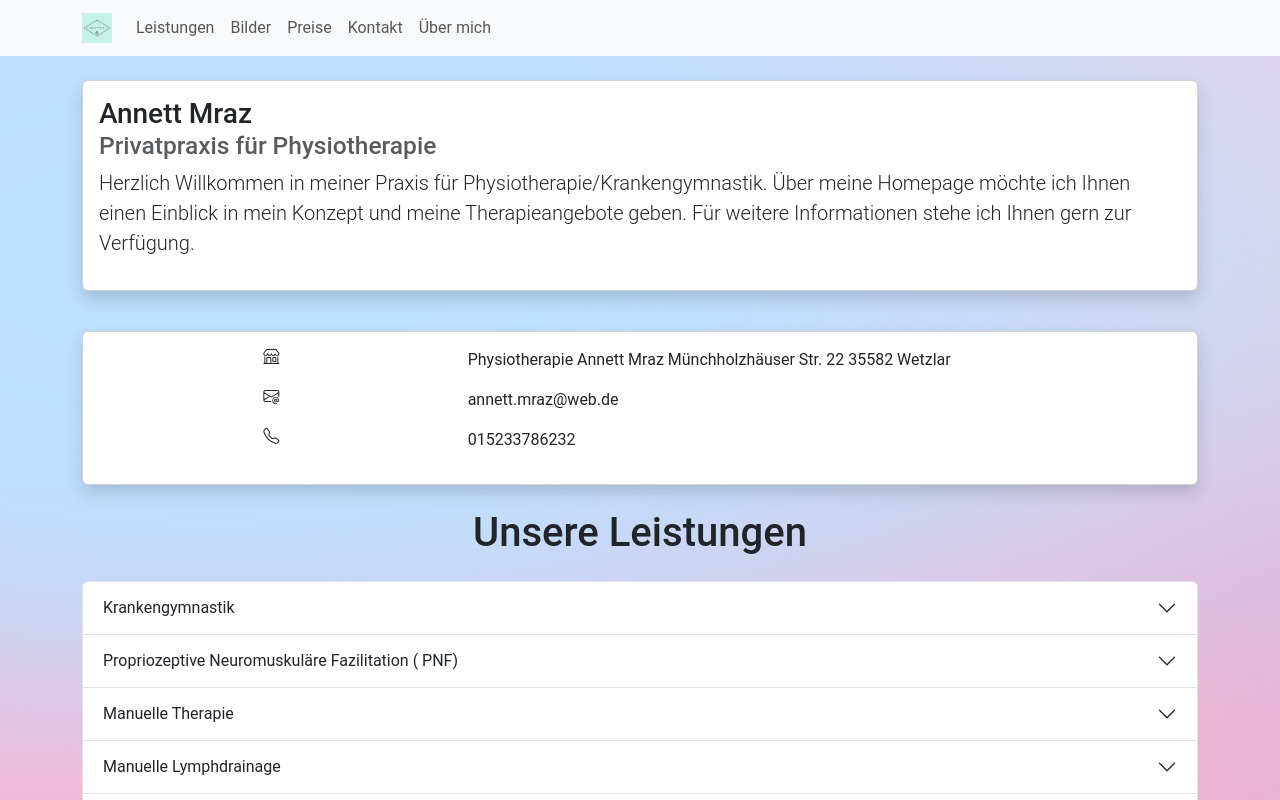
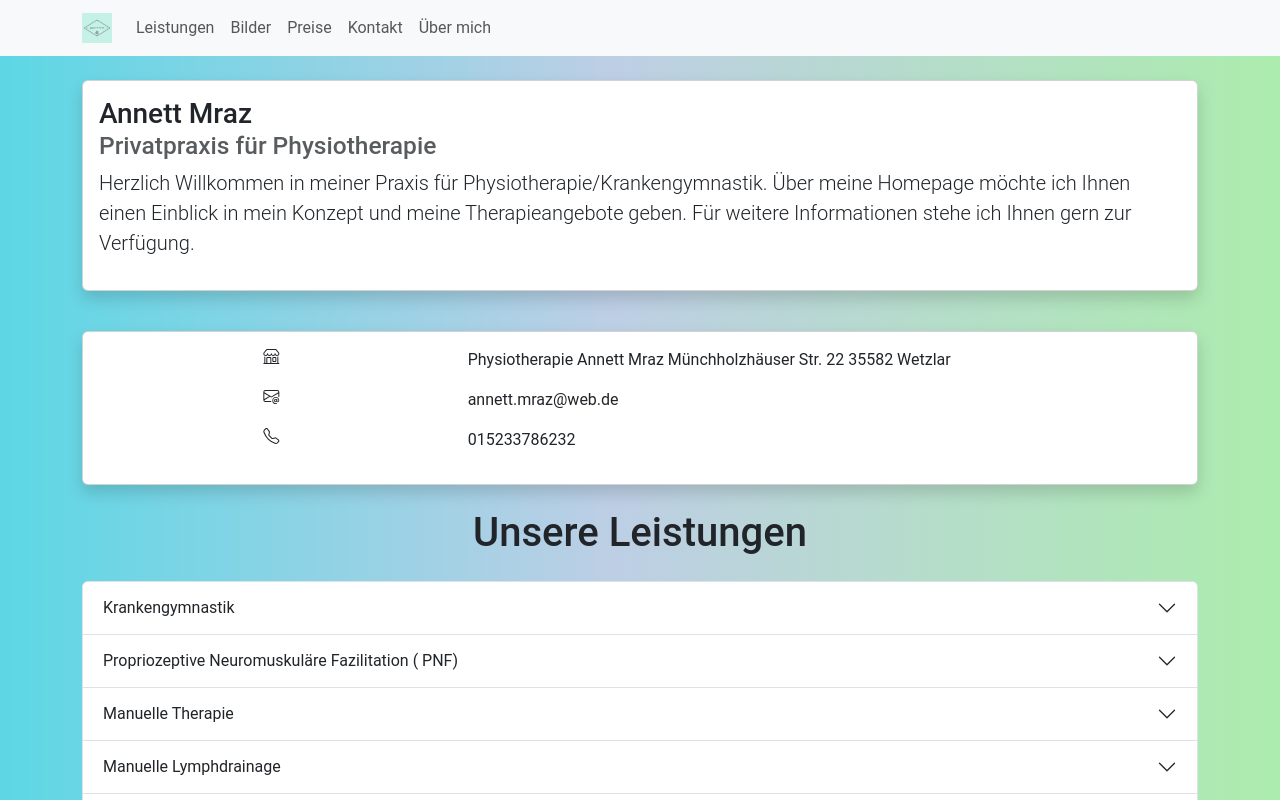
Before and after one commit to zoccer99/physio, a React (Create React App) app: page / in a window 1280 px wide. Shown: the top 800 px of the page. Built offline with nearby package versions, Linux system fonts and the light colour scheme.

Commit message:
added: gradient as background

```diff
--- a/src/index.css
+++ b/src/index.css
@@ -8,7 +8,8 @@
 
 
 body {
-  background-image: url("./Assets/blurry_background.svg");
+  /* background-image: url("./Assets/blurry_background.svg"); */
+  background: linear-gradient(90deg, hsla(186, 72%, 63%, 1) 0%, hsla(214, 43%, 82%, 1) 48%, hsla(121, 63%, 80%, 1) 100%);
   background-size: cover;
   margin: 0;
   height: 100%;
```
